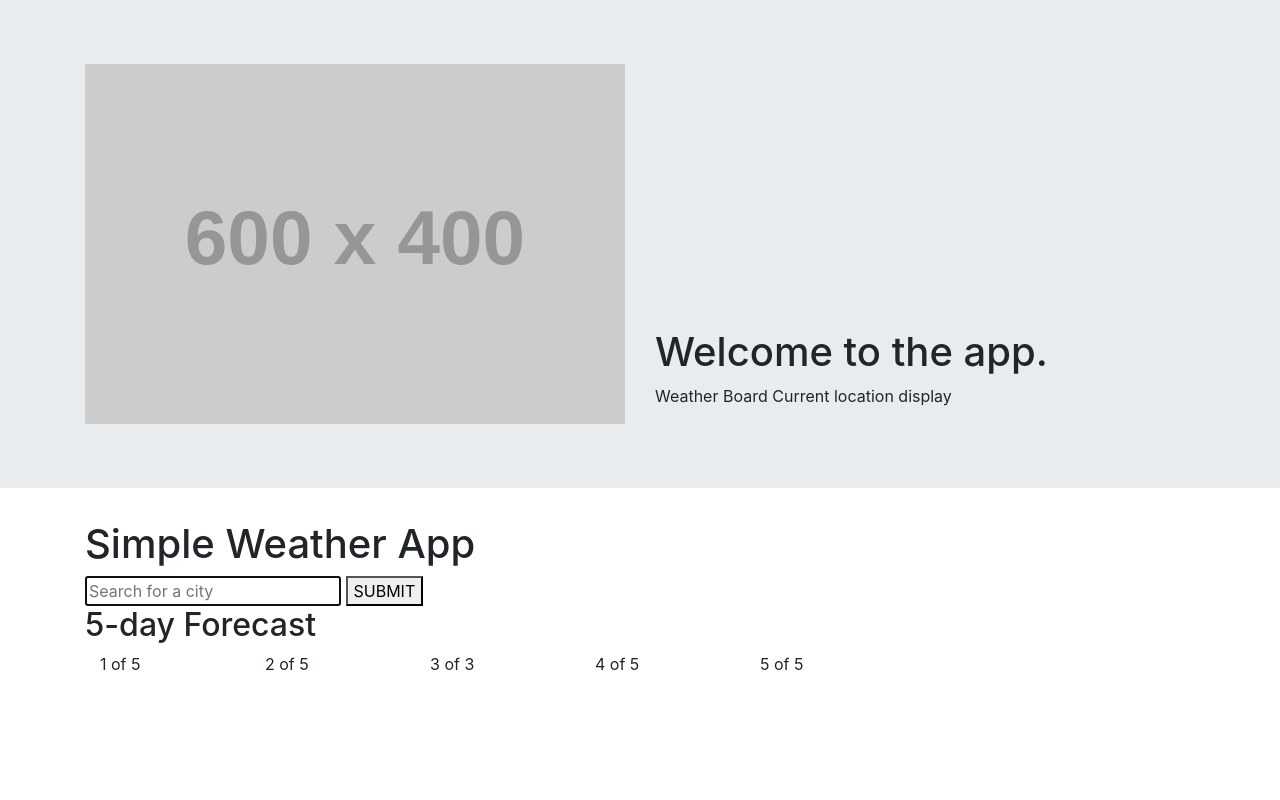
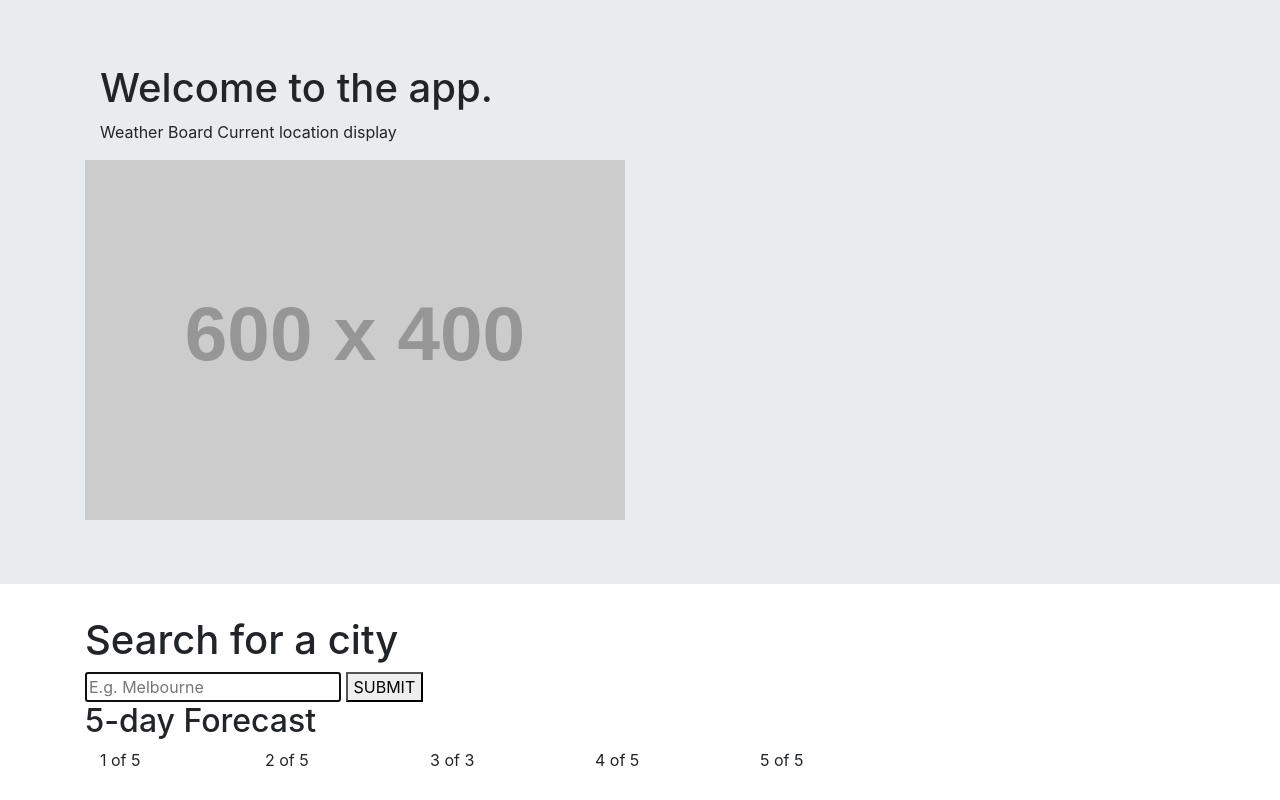
Before and after one commit to asish-dewan/weather_app, a plain HTML site: page index.html in a window 1280 px wide. Drawn offline with nearby package versions, Linux system fonts and the light colour scheme; placeholder pictures from the web are drawn by us.

Commit message:
Updated web page structure

```diff
--- a/index.html
+++ b/index.html
@@ -14,33 +14,35 @@
 </head>
 
 <body>
-
+    <!-- Main Weather Dashboard (Current location)-->
     <header class="jumbotron jumbotron-fluid">
         <div class="container">
-            <!-- Every grid layout we create starts with an HTML element receiving a class of row -->
-            <!-- align-items-end change the alignment of flex items to end -->
-            <div class="row align-items-end">
-                <div class="col-12 col-md-6">
-                    <img class='img-fluid' src="https://placehold.co/600x400" alt="video placeholder" />
-                </div>
-                <!-- Uses a combination of col-* values to make full-size on small devices and half-size on medium or larger devices -->
+    <!-- Short App description -->
                 <div class="col-12 col-md-6">
                     <h1>Welcome to the app.</h1>
                     <p> Weather Board Current location display </p>
                 </div>
-            </div>
+                <div class="row align-items-end">
+                    <div class="col-12 col-md-6">
+                        <img class='img-fluid' src="https://placehold.co/600x400" alt="video placeholder" />
+                </div>
         </div>
     </header>
+
+    <!-- Location search card -->
     <section class="top-banner">
         <div class="container">
-            <h1 class="heading">Simple Weather App</h1>
+            <h1 class="heading"> Search for a city </h1>
             <form>
-                <input type="text" placeholder="Search for a city" autofocus>
+                <input type="text" placeholder="E.g. Melbourne" autofocus>
                 <button type="submit">SUBMIT</button>
                 <span class="msg"></span>
             </form>
         </div>
     </section>
+
+
+    <!-- 5 day forecast card -->
     <main class="container">
         <section class="row">
             <div class="col-12 col-md-9">
@@ -67,6 +69,7 @@
                 </div>
             </div>
 
+        <!-- Search display -->
             <section class="ajax-section">
                 <div class="container">
                     <ul class="cities"></ul>
@@ -76,4 +79,7 @@
 
 </body>
 
+<!-- Script file link -->
+<script src="assets/script.js"></script>
+
 </html>
```
